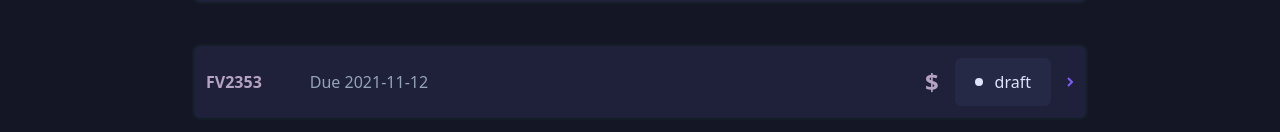
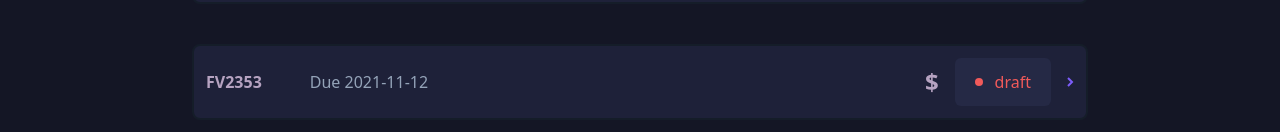
Before and after one commit to Thelma101/project-invoice, a React (Vite) app: page / in a window 1280 px wide. Shown: the part 820-952 px from the top of the page. Built offline with nearby package versions, Linux system fonts and the light colour scheme.

Commit message:
v3-draft-colour-fix

```diff
--- a/src/index.css
+++ b/src/index.css
@@ -24,7 +24,7 @@
   --text-access: #b6a3c1;
   --text-paid: #0fb27c;
   --text-pending: #e6dc0f;
-  --text-draft: #e1e3fd;
+  --text-draft: #f15a5a;
   --btn-bg: #7c5dfa;
   --card-bg: #1e2139;
   --total-bg: #000000;
@@ -43,8 +43,8 @@
   --nav-bg: #373b53;
   --text-access: #373b53;
   --text-paid: #0fb27c;
-  --text-pending: #d7ce20;
-   --text-draft: #373b53;
+  --text-pending: #d7b520;
+   --text-draft: #f15a5a;
   --btn-bg: #7c5dfa;
   --card-bg: #f8f8fb;
   --total-bg: #374151;
```
